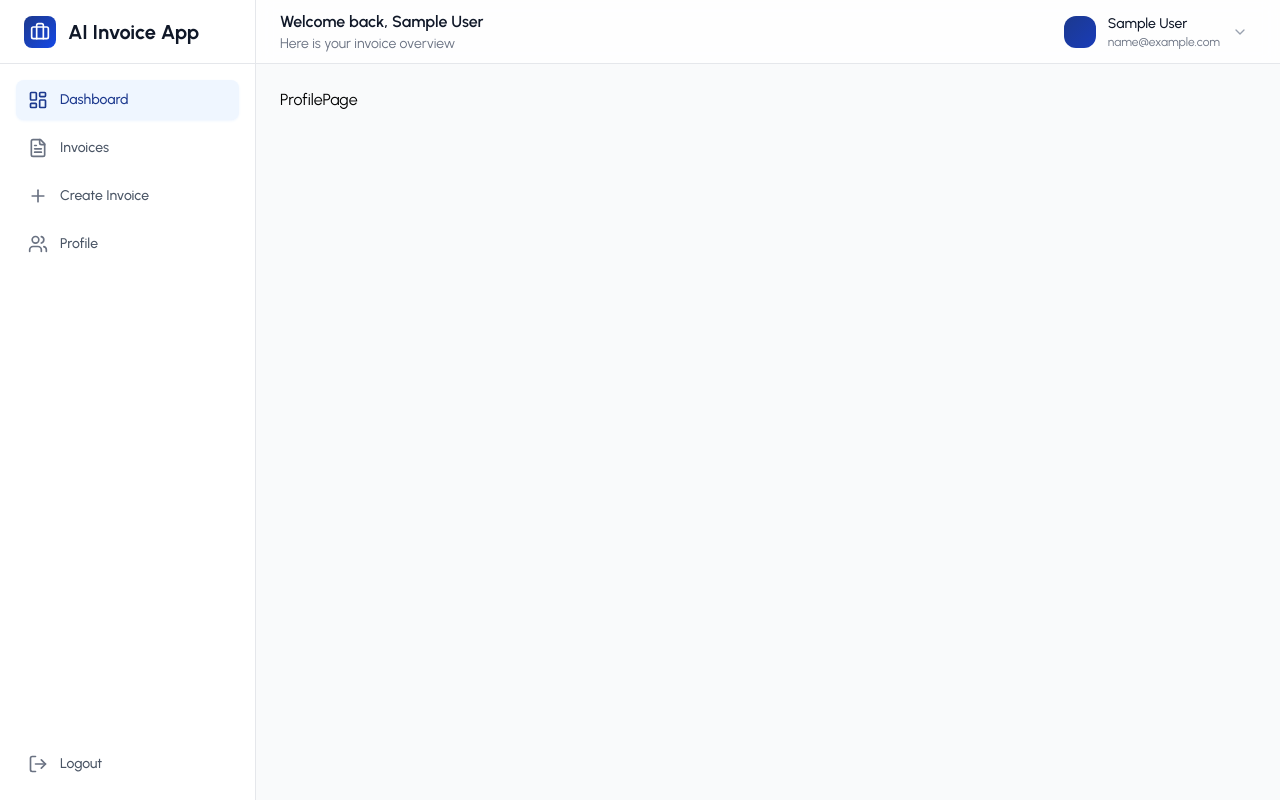
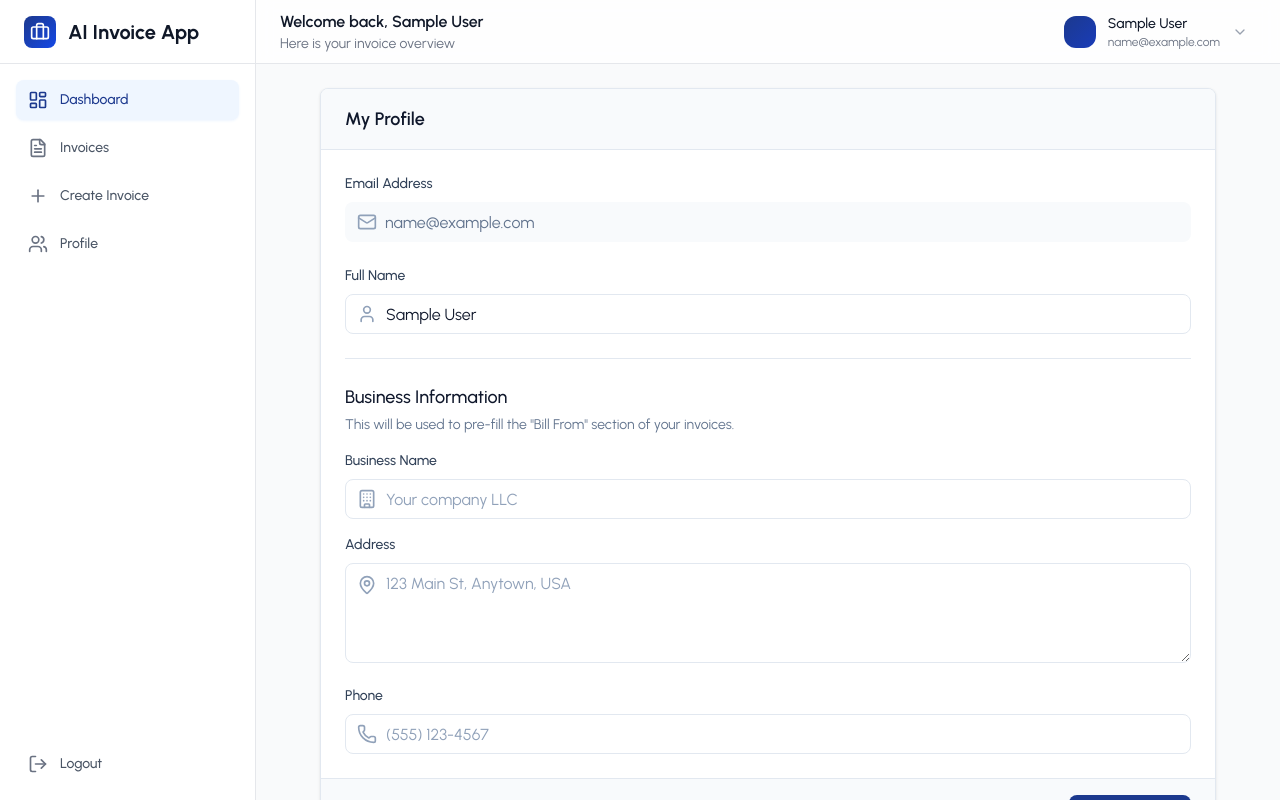
Before and after one commit to FaseehFury/ai-invoice-generator, a React (Vite) app in the folder frontend/invoice-generator/: page /profile in a window 1280 px wide. Built offline with nearby package versions, Linux system fonts and the light colour scheme; sample sign-in values are in the browser's storage.

Commit message:
updating profile component finished now user can also update his profile

```diff
--- a/frontend/invoice-generator/src/pages/Profile/ProfilePage.jsx
+++ b/frontend/invoice-generator/src/pages/Profile/ProfilePage.jsx
@@ -1,7 +1,153 @@
-import React from "react";
+import { useEffect, useState } from "react";
+import { useAuth } from "../../context/AuthContext";
+import { Building, Loader2, Mail, MapPin, Phone, User } from "lucide-react";
+import InputField from "../../components/ui/InputField";
+import TextareaField from "../../components/ui/TextareaField";
+import axiosInstance from "../../utils/axiosInstance";
+import { API_PATHS } from "../../utils/apiPaths";
+import toast from "react-hot-toast";
 
 const ProfilePage = () => {
-  return <div>ProfilePage</div>;
+  const { user, loading, updateUser } = useAuth();
+  const [isUpdating, setIsUpdating] = useState(false);
+  const [formData, setFormData] = useState({
+    name: "",
+    businessName: "",
+    address: "",
+    phone: "",
+  });
+
+  useEffect(() => {
+    if (user) {
+      setFormData({
+        name: user.name || "",
+        businessName: user.businessName || "",
+        address: user.address || "",
+        phone: user.phone || "",
+      });
+    }
+  }, [user]);
+
+  const handleInputChange = (e) => {
+    const { name, value } = e.target;
+    setFormData((prev) => ({ ...prev, [name]: value }));
+  };
+
+  if (loading) {
+    return (
+      <div className="flex justify-center items-center">
+        <Loader2 className="animate-spin w-8 h-8" />
+      </div>
+    );
+  }
+
+  const handleUpdateProfile = async (e) => {
+    e.preventDefault();
+    setIsUpdating(true);
+    try {
+      const response = await axiosInstance.put(
+        API_PATHS.AUTH.UPDATE_PROFILE,
+        formData
+      );
+      updateUser(response.data);
+      toast.success("Profile updated successfully!");
+    } catch (error) {
+      toast.error("Failed to update profile.");
+      console.error(error);
+    } finally {
+      setIsUpdating(false);
+    }
+  };
+
+  return (
+    <div className="bg-white border border-slate-200 rounded-lg shadow-sm overflow-hidden max-w-4xl mx-auto">
+      <div className="px-6 py-4 border-b border-slate-200 bg-slate-50">
+        <h3 className="text-lg font-semibold text-slate-900">My Profile</h3>
+      </div>
+
+      <form onSubmit={handleUpdateProfile}>
+        <div className="p-6 space-y-6">
+          <div>
+            <label className="block text-sm font-medium text-slate-700 mb-2">
+              Email Address
+            </label>
+            <div className="relative">
+              <div className="absolute inset-y-0 left-0 pl-3 flex items-center pointer-events-none">
+                <Mail className="w-5 h-5 text-slate-400" />
+              </div>
+              <input
+                type="email"
+                readOnly
+                value={user?.email || ""}
+                disabled
+                className="w-full h-10 pl-10 pr-3 py-2 border-slate-200 rounded-lg bg-slate-50 text-slate-500 disabled:cursor-not-allowed "
+              />
+            </div>
+          </div>
+          <InputField
+            label="Full Name"
+            name="name"
+            icon={User}
+            type="text"
+            value={formData.name}
+            onChange={handleInputChange}
+            placeholder="Enter your full name"
+          />
+
+          <div className="pt-6 border-t border-slate-200">
+            <h4 className="text-lg font-medium text-slate-900">
+              Business Information
+            </h4>
+            <p className="text-sm text-slate-500 mt-1 mb-4">
+              This will be used to pre-fill the "Bill From" section of your
+              invoices.
+            </p>
+            <div className="space-y-4">
+              <InputField
+                label="Business Name"
+                name="businessName"
+                icon={Building}
+                type="text"
+                value={formData.businessName}
+                onChange={handleInputChange}
+                placeholder="Your company LLC"
+              />
+              <TextareaField
+                label="Address"
+                name="address"
+                icon={MapPin}
+                value={formData.address}
+                onChange={handleInputChange}
+                placeholder="123 Main St, Anytown, USA"
+              />
+              <InputField
+                label="Phone"
+                name="name"
+                icon={Phone}
+                type="tel"
+                value={formData.phone}
+                onChange={handleInputChange}
+                placeholder="(555) 123-4567"
+              />
+            </div>
+          </div>
+        </div>
+
+        <div className="px-6 py-4 bg-slate-50 border-t border-slate-200 flex justify-end">
+          <button
+            type="submit"
+            disabled={isUpdating}
+            className="inline-flex items-center justify-center px-4 py-2 h-10 bg-blue-900 hover:bg-blue-800 text-white font-medium text-sm rounded-lg transition-colors duration-200 focus:outline-none focus:ring-2 focus:ring-blue-500 focus:ring-offset-2 disabled:opacity-50 disabled:cursor-not-allowed"
+          >
+            {isUpdating ? (
+              <Loader2 className="w-5 h-5 mr-2 animate-spin" />
+            ) : null}
+            {isUpdating ? "Saving..." : "Save Chnages"}
+          </button>
+        </div>
+      </form>
+    </div>
+  );
 };
 
 export default ProfilePage;
```
